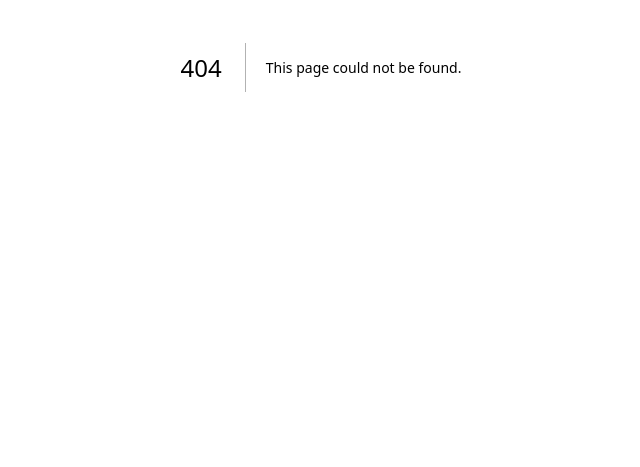
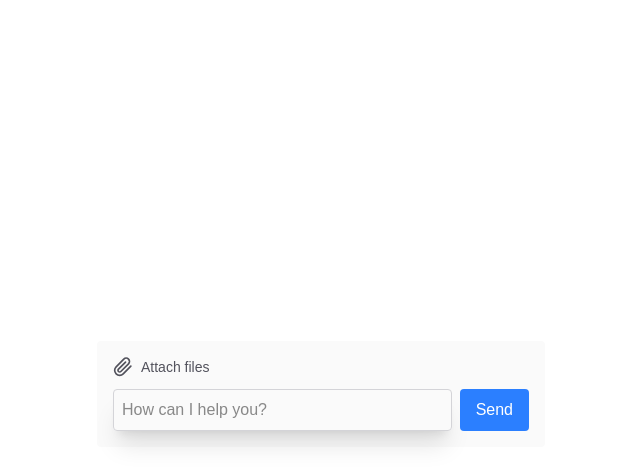
Before and after one commit to itsyashbisht/nextjs-ai-app, a Next.js app: page /ui/multi-modal-chat in a window 1280 px wide. Before the commit this address had no page. Shown: the part 333-800 px from the top of the page, without its empty margins (319-959 px from the left). Built offline with nearby package versions, Linux system fonts and the light colour scheme.

Commit message:
feat: add multimodal Gemini chat

```diff
--- a/package.json
+++ b/package.json
@@ -9,10 +9,11 @@
     "lint": "eslint"
   },
   "dependencies": {
+    "@ai-sdk/google": "^3.0.83",
     "@ai-sdk/groq": "^3.0.41",
     "@ai-sdk/openai": "^3.0.71",
     "@ai-sdk/react": "^3.0.207",
-    "ai": "^6.0.205",
+    "ai": "^6.0.208",
     "next": "16.2.9",
     "prettier": "^3.8.4",
     "react": "19.2.4",
--- /dev/null
+++ b/src/app/api/multi-modal-chat/route.ts
@@ -0,0 +1,18 @@
+import { google } from "@ai-sdk/google";
+import { convertToModelMessages, streamText, type UIMessage } from "ai";
+
+export async function POST(req: Request) {
+  try {
+    const { messages }: { messages: UIMessage[] } = await req.json();
+
+    const result = streamText({
+      model: google("gemini-3.5-flash"),
+      messages: await convertToModelMessages(messages),
+    });
+
+    return result.toUIMessageStreamResponse();
+  } catch (error) {
+    console.error("Error analyzing file.", error);
+    return new Response("Failed to analyze file", { status: 500 });
+  }
+}
--- /dev/null
+++ b/src/app/ui/multi-modal-chat/page.tsx
@@ -0,0 +1,165 @@
+"use client";
+
+import React, { useRef, useState } from "react";
+import { useChat } from "@ai-sdk/react";
+import { DefaultChatTransport } from "ai";
+import Image from "next/image";
+
+export default function MultiModalChatPage() {
+  const [input, setInput] = useState("");
+  const [files, setFiles] = useState<FileList | undefined>(undefined);
+
+  const fileInputRef = useRef<HTMLInputElement>(null);
+
+  const { messages, sendMessage, status, error, stop } = useChat({
+    transport: new DefaultChatTransport({
+      api: "/api/multi-modal-chat",
+    }),
+  });
+
+  const handleOnSubmit = (e: React.FormEvent<HTMLFormElement>) => {
+    e.preventDefault();
+    sendMessage({ text: input, files });
+    setInput("");
+    setFiles(undefined);
+    if (fileInputRef.current) {
+      fileInputRef.current.value = "";
+    }
+  };
+
+  return (
+    <div className="flex flex-col w-full max-w-md pt-12 pb-36 mx-auto stretch">
+      {/*  Message will go here */}
+      {error && <div className="text-red-500 mb-4">{error.message}</div>}
+      {messages.map((message) => (
+        <div className="mb-4" key={message.id}>
+          <div className="font-semibold">
+            {message.role === "user" ? "You: " : "AI: "}
+          </div>
+          {message?.parts.map((part, index) => {
+            switch (part.type) {
+              case "text":
+                return (
+                  <div
+                    className="whitespace-pre-wrap"
+                    key={`${message.id}-${index}`}
+                  >
+                    {part.text}
+                  </div>
+                );
+
+              case "file":
+                if (part.mediaType?.startsWith("image/")) {
+                  return (
+                    <Image
+                      key={`${message.id}-${index}`}
+                      src={part.url}
+                      width={500}
+                      height={500}
+                      alt={part.filename ?? `Attachment-${index}`}
+                    />
+                  );
+                }
+
+                // for PDFs
+                if (part.mediaType?.startsWith("application/pdf")) {
+                  return (
+                    <iframe
+                      key={`${message.id}-${index}`}
+                      src={part.url}
+                      width={350}
+                      height={500}
+                      title={part.filename ?? `Attachment-${index}`}
+                    />
+                  );
+                }
+
+                return null;
+
+              default:
+                return null;
+            }
+          })}
+        </div>
+      ))}
+
+      {(status === "submitted" || status === "streaming") && (
+        <div className="mb-4">
+          <div className="flex items-center gap-2">
+            <div className="animate-spin rounded-full h-4 w-4 border-b-2 blorder-blue-400"></div>
+          </div>
+        </div>
+      )}
+
+      <form
+        onSubmit={handleOnSubmit}
+        className="fixed bottom-5 rounded w-full max-w-md mx-auto left-0 right-0 p-4 bg-zinc-50"
+      >
+        <div className="flex flex-col gap-3">
+          <div className="flex items-center gap-2">
+            <label
+              className="flex items-center gap-2 text-sm text-zinc-600 dark:text-zinc-900"
+              htmlFor="file-upload"
+            >
+              {/* Icon and text will go here */}
+              <svg
+                xmlns="http://www.w3.org/2000/svg"
+                width="20"
+                height="20"
+                viewBox="0 0 24 24"
+                fill="none"
+                stroke="currentColor"
+                strokeWidth="2"
+                strokeLinecap="round"
+                strokeLinejoin="round"
+              >
+                <path d="M21.44 11.05l-9.19 9.19a6 6 0 01-8.49-8.49l9.19-9.19a4 4 0 015.66 5.66l-9.2 9.19a2 2 0 01-2.83-2.83l8.49-8.48" />
+              </svg>
+              {files?.length
+                ? `${files.length} file(s) attached`
+                : `Attach files`}
+            </label>
+
+            <input
+              type="file"
+              id="file-upload"
+              accept="image/*,application/pdf"
+              className="hidden"
+              ref={fileInputRef}
+              onChange={(e) => {
+                if (e.target.files) {
+                  setFiles(e.target.files);
+                }
+              }}
+              multiple
+            />
+          </div>
+          <div className="flex gap-2">
+            <input
+              value={input}
+              onChange={(e) => setInput(e.target.value)}
+              className="flex-1 dark:bg-zinc-800 p-2 border border-zinc-300 dark:border-zinc-700 rounded shadow-xl"
+              placeholder="How can I help you?"
+            />
+            {status === "streaming" || status === "submitted" ? (
+              <button
+                className="bg-red-500 text-white px-4 py-2 rounded hover:bg-red-600 transition-colors"
+                onClick={stop}
+              >
+                Stop
+              </button>
+            ) : (
+              <button
+                disabled={status !== "ready"}
+                className="bg-blue-500 text-white px-4 py-2 rounded hover:bg-blue-600 transition:all disabled:opacity-50 disbaled:cursor-not-allowed"
+                type="submit"
+              >
+                Send
+              </button>
+            )}
+          </div>
+        </div>
+      </form>
+    </div>
+  );
+}
```
Also changed, not shown: 1 other file (tests, documents, lock files or other folders).
